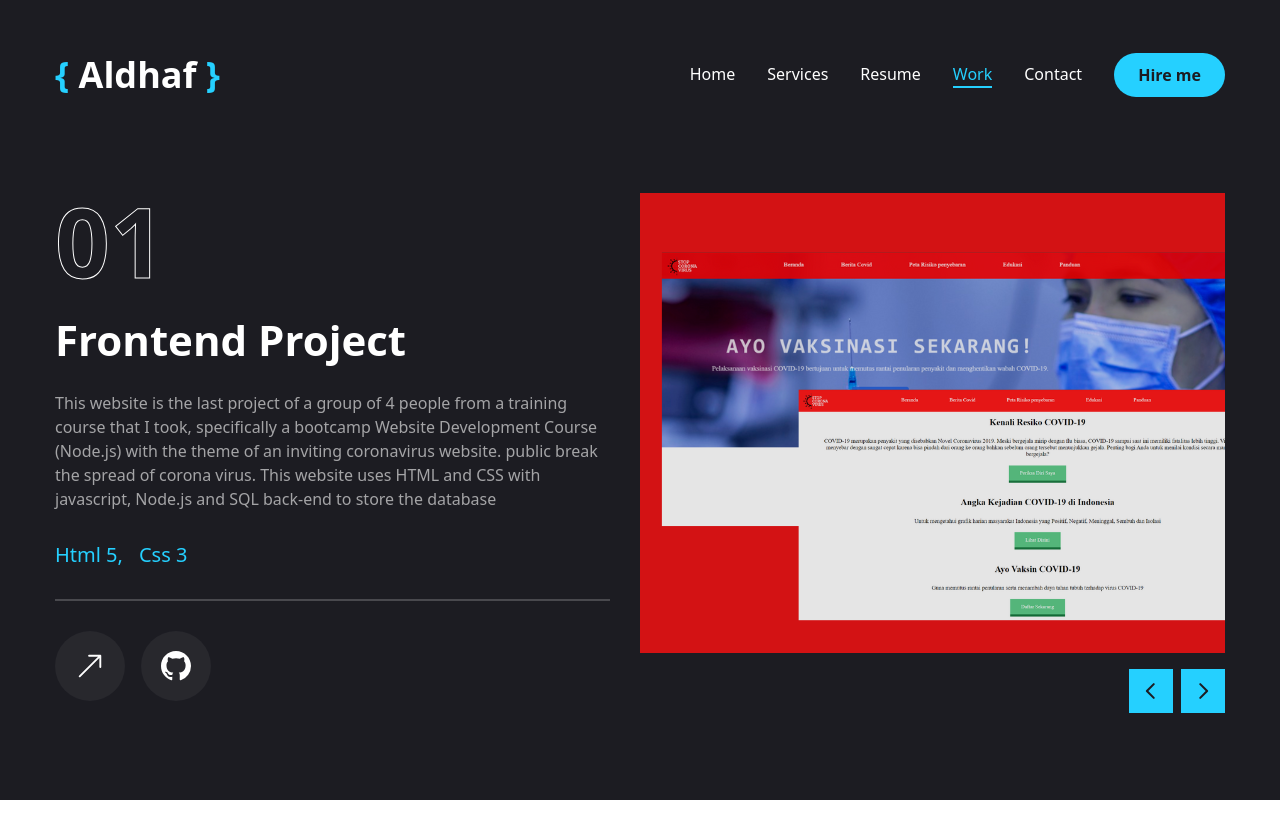
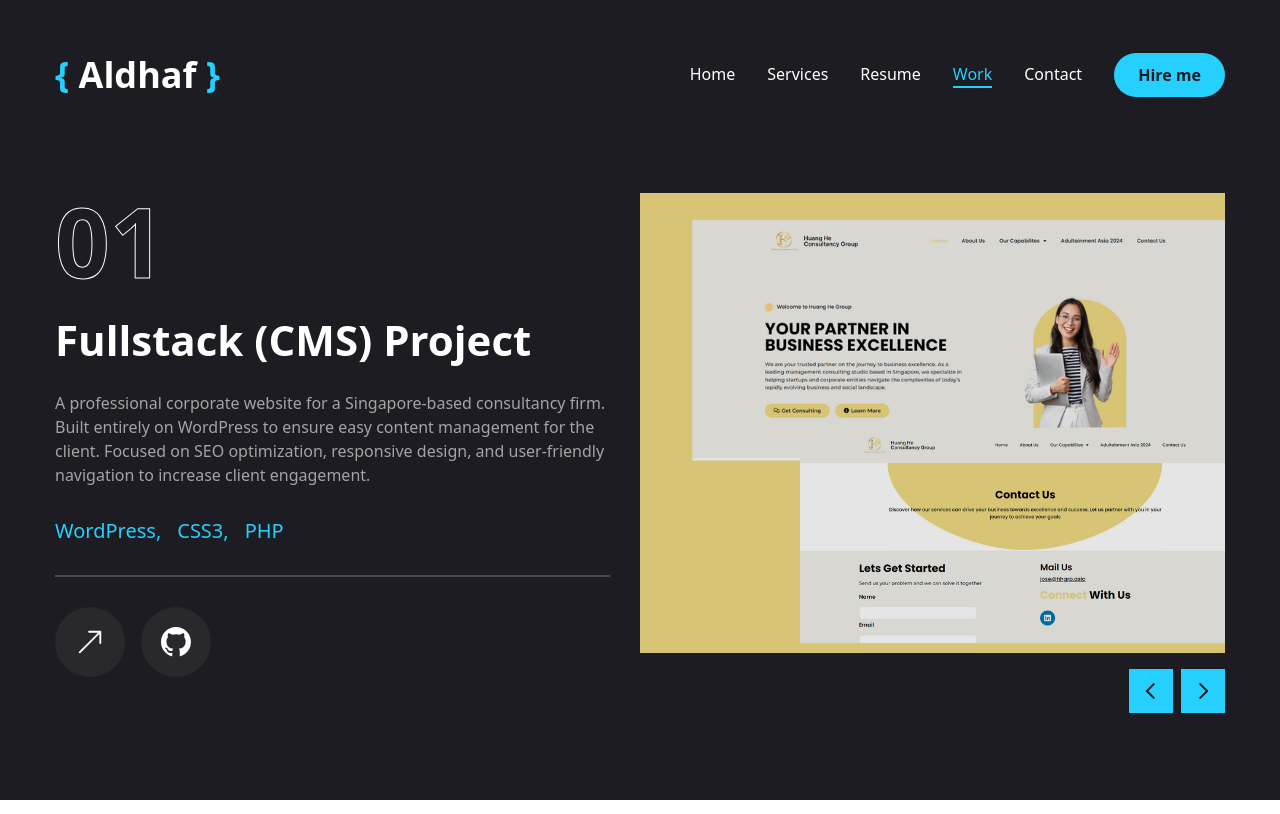
Before and after one commit to Aldhaf/aldhaf-portfolio, a Next.js app: page /work in a window 1280 px wide. Built offline with nearby package versions, Linux system fonts and the light colour scheme.

Commit message:
"commit changes"

```diff
--- a/app/contact/page.jsx
+++ b/app/contact/page.jsx
@@ -72,10 +72,10 @@ const Contact = () => {
                 <SelectContent>
                   <SelectGroup>
                     <SelectLabel>Select a service</SelectLabel>
-                    <SelectItem value="est">Web and App Development</SelectItem>
-                    <SelectItem value="cst">Data Analyst</SelectItem>
-                    <SelectItem value="mst">IT Support</SelectItem>
-                    <SelectItem value="wst">Wordpress Developer</SelectItem>
+                    <SelectItem value="web">Full Stack Development</SelectItem>
+                    <SelectItem value="data">Data Analytics & Automation</SelectItem>
+                    <SelectItem value="infra">IT Infrastructure & Support</SelectItem>
+                    <SelectItem value="cms">WordPress/CMS Solutions</SelectItem>
                   </SelectGroup>
                 </SelectContent>
               </Select>
--- a/app/resume/page.jsx
+++ b/app/resume/page.jsx
@@ -10,48 +10,36 @@ import {
   FaLaravel,
   FaPython,
   FaLinux,
+  FaNodeJs,
+  FaDatabase, // General DB icon
 } from "react-icons/fa";
 
-import { SiTailwindcss, SiNextdotjs } from "react-icons/si";
+import {
+  SiTailwindcss,
+  SiNextdotjs,
+  SiTypescript,
+  SiMysql,
+  SiTableau,
+  SiOdoo,
+  SiGooglelookerstudio,
+  SiGoogleappsscript,
+  SiDocker
+} from "react-icons/si";
 
 //about data
 const about = {
   title: "About Me",
   description:
-    "Informatics Engineering graduate with a GPA of 3.84 and over 1.5 years of practical experience in IT operations and web development. Proven track record in managing enterprise infrastructure, including server administration (Linux/ Windows) and network optimization. Skilled in full-lifecycle web development, from UI/UX design (low-fi to hi-fi wireframing) to deployment using Laravel, WordPress, and Dorik. Enhanced by intensive 900-hour training in Data Analysis (Python, SQL) to drive data-informed technical solutions.",
+    "Informatics Engineering graduate with a GPA of 3.84 and over 1.5 years of professional experience. I bridge the gap between robust IT operations and modern software development, building scalable web apps while ensuring the infrastructure behind them runs seamlessly.",
   info: [
-    {
-      fieldName: "Name",
-      fieldValue: "Aldhaf Fadlilah",
-    },
-    {
-      fieldName: "Phone",
-      fieldValue: "(+62) 877 7930 7421",
-    },
-    {
-      fieldName: "Experience",
-      fieldValue: "1,5+ Years",
-    },
-    {
-      fieldName: "Address",
-      fieldValue: "Bekasi, West Java",
-    },
-    {
-      fieldName: "Nationality",
-      fieldValue: "Indonesia",
-    },
-    {
-      fieldName: "Email",
-      fieldValue: "aldhaftims06@gmail.com",
-    },
-    {
-      fieldName: "Freelance",
-      fieldValue: "Available",
-    },
-    {
-      fieldName: "Languages",
-      fieldValue: "Indonesia(native), English(intermediate)",
-    },
+    {fieldName: "Name", fieldValue: "Aldhaf Fadlilah"},
+    {fieldName: "Phone", fieldValue: "(+62) 877 7930 7421"},
+    {fieldName: "Experience", fieldValue: "1,5+ Years"},
+    {fieldName: "Address", fieldValue: "Bekasi, West Java"},
+    {fieldName: "Nationality", fieldValue: "Indonesia"},
+    {fieldName: "Email", fieldValue: "aldhaftims06@gmail.com"},
+    {fieldName: "Freelance", fieldValue: "Available"},
+    {fieldName: "Languages", fieldValue: "Indonesia(native), English(intermediate)"},
   ],
 };
 
@@ -59,7 +47,7 @@ const about = {
 const experience = {
   icon: "/assets/resume/badge.svg",
   title: "My experience",
-  description: "",
+  description: "A blend of technical support, full-stack development, and data analysis roles.",
   items: [
     {
       company: "PT Kreasi Arduo Indonesia",
@@ -86,9 +74,9 @@ const education = {
   description: "",
   items: [
     {
-      institution: "SMA Negeri 10 Kota Bekasi",
-      degree: "Natural Sciences High School Graduate",
-      duration: "2017-2020",
+      institution: "Kampus Merdeka (MSIB)",
+      degree: "Certified Data Analyst",
+      duration: "Aug 2023 - Dec 2023",
     },
     {
       institution: "Universitas Yarsi",
@@ -103,46 +91,24 @@ const skills = {
   title: "My skills",
   description: "",
   skillList: [
-    {
-      icon: <FaHtml5 />,
-      name: "html 5",
-    },
-    {
-      icon: <FaCss3 />,
-      name: "css 3",
-    },
-    {
-      icon: <FaJs />,
-      name: "javascript",
-    },
-    {
-      icon: <FaReact />,
-      name: "react.js",
-    },
-    {
-      icon: <FaWordpress />,
-      name: "wordpress",
-    },
-    {
-      icon: <SiTailwindcss />,
-      name: "tailwind css",
-    },
-    {
-      icon: <FaJava />,
-      name: "java",
-    },
-    {
-      icon: <FaLaravel />,
-      name: "laravel",
-    },
-    {
-      icon: <FaPython />,
-      name: "python",
-    },
-    {
-      icon: <FaLinux />,
-      name: "linux",
-    },
+    // Frontend & Languages
+    { icon: <SiNextdotjs />, name: "Next.js" },
+    { icon: <FaReact />, name: "React.js" },
+    { icon: <FaLaravel />, name: "Laravel" },
+    { icon: <SiTypescript />, name: "TypeScript" },
+    { icon: <SiTailwindcss />, name: "Tailwind CSS" },
+    // Backend & CMS
+    { icon: <FaNodeJs />, name: "Node.js" },
+    { icon: <FaWordpress />, name: "WordPress" },
+    { icon: <SiOdoo />, name: "Odoo ERP" },
+    // Data & Database
+    { icon: <FaPython />, name: "Python" },
+    { icon: <SiMysql />, name: "MySQL / SQL" },
+    { icon: <SiTableau />, name: "Tableau" },
+    { icon: <SiGoogleappsscript />, name: "Apps Script" },
+    // DevOps & Tools
+    { icon: <FaLinux />, name: "Linux Admin" },
+    { icon: <SiDocker />, name: "Docker" },
   ],
 };
 
@@ -157,7 +123,6 @@ import {
 
 import { ScrollArea } from "@/components/ui/scroll-area";
 import { motion } from "framer-motion";
-import { Item } from "@radix-ui/react-select";
 
 const Resume = () => {
   return (
--- a/app/work/page.jsx
+++ b/app/work/page.jsx
@@ -22,77 +22,61 @@ import WorkSliderBtns from "@/components/WorkSliderBtns";
 const projects = [
   {
     num: "01",
-    category: "frontend",
-    title: "project 1",
+    category: "Fullstack (CMS)",
+    title: "Huang He Consultancy",
     description:
-      "This website is the last project of a group of 4 people from a training course that I took, specifically a bootcamp Website Development Course (Node.js) with the theme of an inviting coronavirus website. public break the spread of corona virus. This website uses HTML and CSS with javascript, Node.js and SQL back-end to store the database",
-    stack: [{ name: "Html 5" }, { name: "Css 3" }],
+      "A professional corporate website for a Singapore-based consultancy firm. Built entirely on WordPress to ensure easy content management for the client. Focused on SEO optimization, responsive design, and user-friendly navigation to increase client engagement.",
+    stack: [{ name: "WordPress" }, { name: "CSS3" }, { name: "PHP" }],
+    image: "/assets/work/thumb6.png",
+    live: "https://hhgrp.asia/",
+    github: "",
+  },
+  {
+    num: "02",
+    category: "Frontend Dev",
+    title: "CovInfo Portal",
+    description:
+      "A public health dashboard designed to track Covid-19 vaccination rates and educate users about health protocols. Features real-time data visualization and a clean, accessible UI. Engineered using Node.js backend and a responsive frontend architecture.",
+    stack: [{ name: "HTML5" }, { name: "CSS3" }, { name: "Node.js" }, { name: "SQL" }],
     image: "/assets/work/thumb1.png",
     live: "",
     github: "https://github.com/Aldhaf/C04_website",
   },
   {
-    num: "02",
-    category: "fullstack",
-    title: "project 2",
+    num: "03",
+    category: "Mobile App",
+    title: "HabitHero Tracker",
     description:
-      "TendorNet website is the final project of a 4-member group web design and programming course with the topic internet provider website. This site uses PHP & CSS front-end and FULL REST API back-end with Postman and PHPMyAdmin to store database for data hosting and free hosting with localhost",
-    stack: [
-      { name: "PHP" },
-      { name: "Css 3" },
-      { name: "Bootsrap" },
-      { name: "MySQL" },
-    ],
+      "An Android-based productivity application to help users build and track daily habits. Integrated with Firebase for real-time data syncing, authentication, and Cloud Messaging for push notifications/reminders.",
+    stack: [{ name: "Kotlin" }, { name: "Firebase" }, { name: "Android Studio" }],
+    image: "/assets/work/thumb5.png",
+    live: "",
+    github: "https://github.com/Aldhaf/HabitHero",
+  },
+  {
+    num: "04",
+    category: "Web Development",
+    title: "Adult Wellness Asia",
+    description:
+      "An event landing page for a large-scale exhibition in Singapore. developed using Dorik (No-code) to meet tight deadlines while maintaining a high-quality, elegant visual design. optimized for high traffic during ticket sales periods.",
+    stack: [{ name: "Dorik" }, { name: "UI/UX" }],
+    image: "/assets/work/thumb9.png",
+    live: "https://adultwellnessasia.com/",
+    github: "",
+  },
+  {
+    num: "05",
+    category: "Fullstack",
+    title: "TendorNet Dashboard",
+    description:
+      "A comprehensive ISP management dashboard designed to manage customer data and billing. Built with a robust PHP REST API backend and a responsive Bootstrap frontend. Includes database management via MySQL.",
+    stack: [{ name: "PHP" }, { name: "Bootstrap" }, { name: "MySQL" }],
     image: "/assets/work/thumb2.png",
     live: "",
     github: "https://github.com/Aldhaf/TendorNet-Project",
   },
   {
-    num: "03",
-    category: "frontend",
-    title: "project 3",
-    description:
-      "Tendor Komputer application is the final project of the object-oriented programming course of a group of 4 members with the topic of selling computer components. This application uses Netbeans IDE with JAVA GUI front-end, store data using SQL phpmyadmin and java as logic",
-    stack: [{ name: "JAVA" }, { name: "MySQL" }],
-    image: "/assets/work/thumb3.png",
-    live: "",
-    github: "https://github.com/Aldhaf/tendor-komputer-project",
-  },
-  {
-    num: "04",
-    category: "fullstack",
-    title: "project 4",
-    description:
-      "This is a game education course project based on MBKM (Freedom Learns Independent Campus) program, specifically PMM (Free Student Exchange). For this project, I need to create educational applications such as quizzes, games, and websites. This application uses Netbeans IDE software with Java GUI as frontend and backend",
-    stack: [{ name: "Java" }],
-    image: "/assets/work/thumb4.png",
-    live: "",
-    github: "https://github.com/Aldhaf/GameEducation",
-  },
-  {
-    num: "05",
-    category: "fullstack",
-    title: "project 5",
-    description:
-      "HabitHero is the final project of the 2-member group Platform Programming course with the topic Habit Tracker. This app is built with Android Studio using Firebase (Firestore, Firebase Cloud Messaging, Firebase Authentication), Firebase Auth for login and registration, Firestore for data storage, Fire Cloud Messaging for displaying reminder messages",
-    stack: [{ name: "Kotlin" }, { name: "Firebase" }],
-    image: "/assets/work/thumb5.png",
-    live: "",
-    github: "https://github.com/Aldhaf/HabitHero",
-  },
-  {
     num: "06",
-    category: "frontend",
-    title: "project 6",
-    description:
-      "Huang He Group is a Singapore-based consulting company that offers many services and is run by professionals. I created this website 100% using Wordpress with a process of about 1 month and during the work of this website I have researched many references so that this website is user friendly and can reach users.",
-    stack: [{ name: "Wordpress" }],
-    image: "/assets/work/thumb6.png",
-    live: "https://hhgrp.asia/",
-    github: "",
-  },
-  {
-    num: "07",
     category: "frontend",
     title: "project 7",
     description:
@@ -103,7 +87,7 @@ const projects = [
     github: "",
   },
   {
-    num: "08",
+    num: "07",
     category: "frontend",
     title: "project 8",
     description:
@@ -111,17 +95,6 @@ const projects = [
     stack: [{ name: "Wordpress" }],
     image: "/assets/work/thumb8.png",
     live: "https://legatcyrecruitment.com",
-    github: "",
-  },
-  {
-    num: "09",
-    category: "frontend",
-    title: "project 9",
-    description:
-      "Adult Wellness Asia is an adult show program held by Huang He Group Company, with careful consideration by the company, this event was finally made sensual with an elegant concept held at the Singapore Expo. This website was created using Dorik (all-in-one no code website building platform) with about 3 months of work.",
-    stack: [{ name: "Dorik" }],
-    image: "/assets/work/thumb9.png",
-    live: "https://adultwellnessasia.com/",
     github: "",
   },
 ];
--- a/components/Stats.jsx
+++ b/components/Stats.jsx
@@ -12,12 +12,12 @@ const stats = [
     text: "Project Complete",
   },
   {
-    num: 8,
+    num: 10,
     text: "Technologies Mastered",
   },
   {
-    num: 5,
-    text: "Trainings Completed",
+    num: 900,
+    text: "Hours of Data Training",
   },
 ];
 
```
